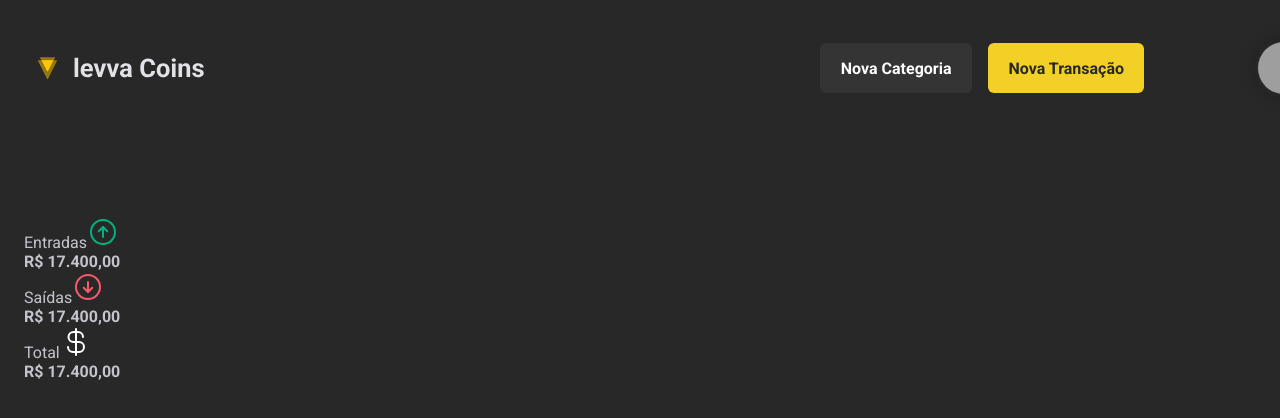
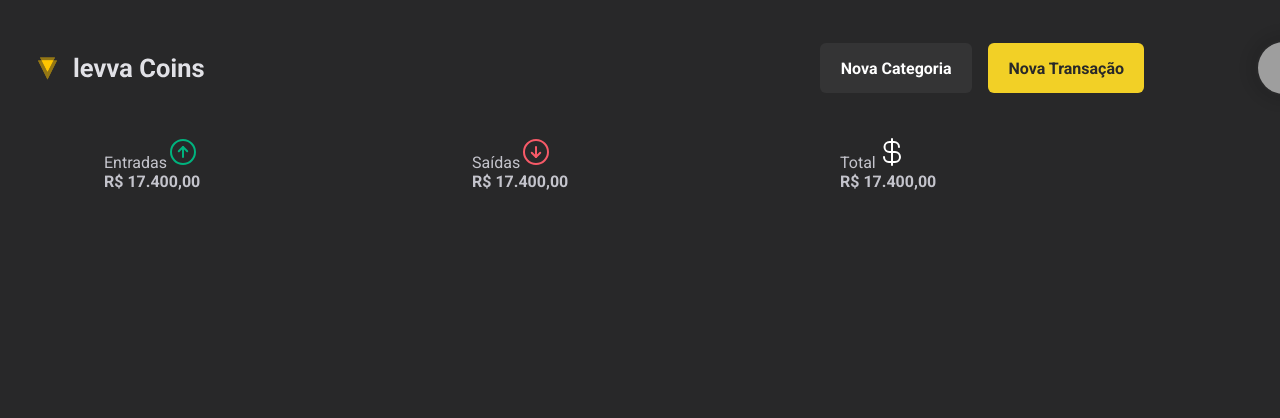
Before and after one commit to jemluz/levva-coins-ensaio, a React (Vite) app: page /home in a window 1280 px wide. Shown: the top 418 px of the page. Built offline with nearby package versions, Linux system fonts and the light colour scheme; grey boxes are pictures that could not be loaded.

Commit message:
Estilização - Sumário I
- Estilização do SummaryContainer.

```diff
--- a/src/components/Summary/styles.ts
+++ b/src/components/Summary/styles.ts
@@ -3,6 +3,16 @@ import styled from "styled-components"
 
 export const SummaryContainer = styled.section`
   grid-column: 2;
+
+  width: 100%;
+  max-width: 1120px;
+  margin: 0 auto;
+  padding: 0 1.5rem;
+
+  display: grid;
+  grid-template-columns: repeat(3, 1fr);
+  gap: 2rem;
+  margin-top: -5rem;
 `
 
 export const SummaryCard = styled.div`
```
